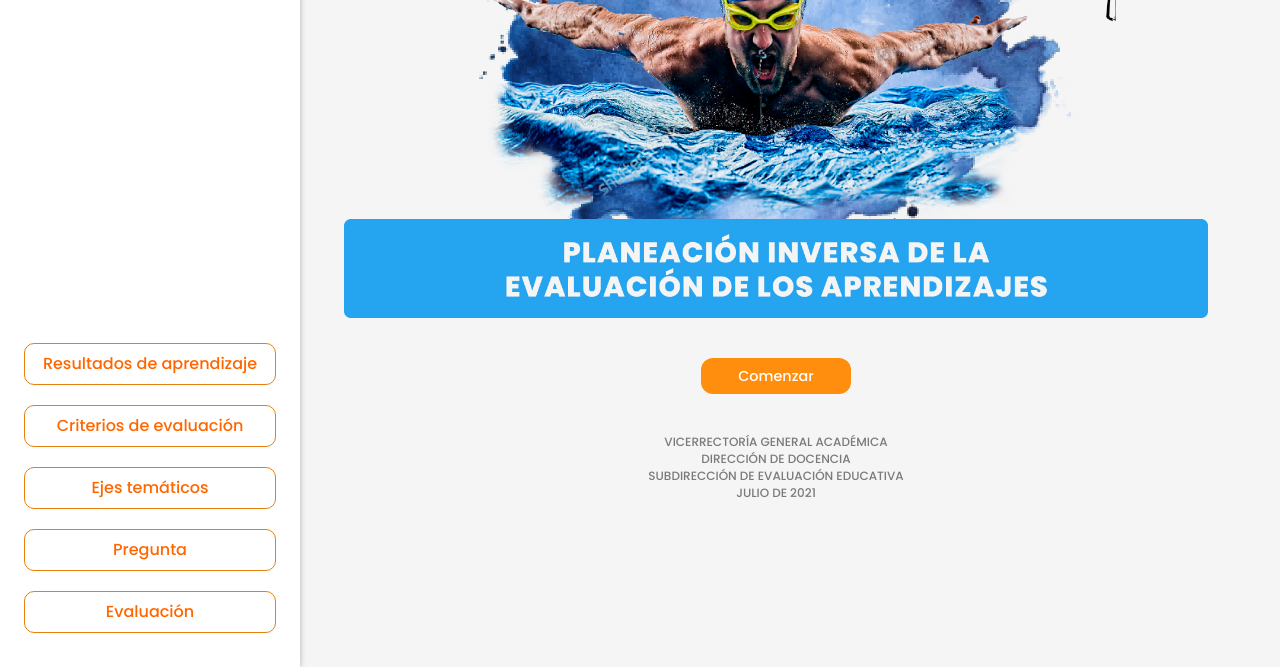
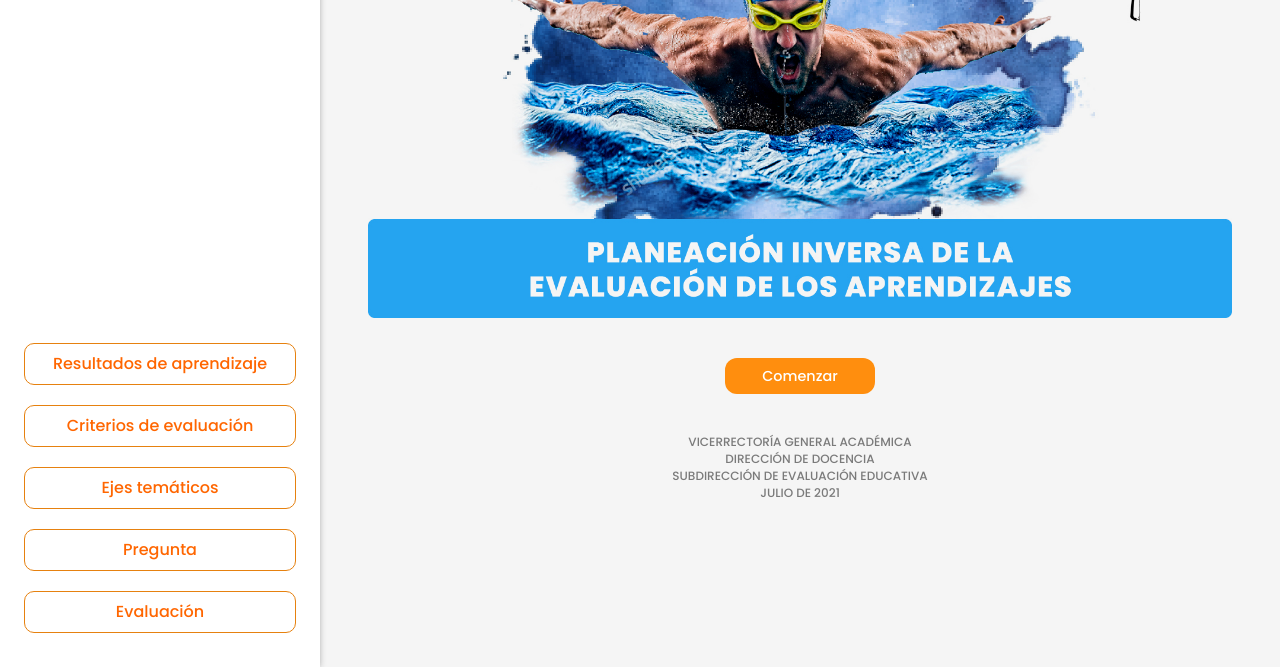
Before and after one commit to Jesande/Modulos, a plain HTML site: page Modulo 1 natacion/html/index.html in a window 1280 px wide. Shown: the part 133-800 px from the top of the page. Drawn offline with Linux system fonts and the light colour scheme; files whose address does not match are found by name.

Commit message:
fix_menu width

```diff
--- a/Modulo 1 natacion/html/css/styles.css
+++ b/Modulo 1 natacion/html/css/styles.css
@@ -21,7 +21,7 @@ html {
 }
 
 aside{
-	width: 300px;
+	max-width: 25%;
 	box-shadow: 0px 0px 6px 0px hsl(0deg 0% 69%);
 	height:auto;
 	padding: 1.5em;
@@ -64,7 +64,7 @@ main {
 .content_index{
 	width: 75%;
 	margin-left: auto;
-	margin-right: 2em;
+	/* margin-right: 2em; */
 	display: flex;
 	flex-direction: column;
 	justify-content: space-between;
```
Also changed, not shown: 1 other file.
